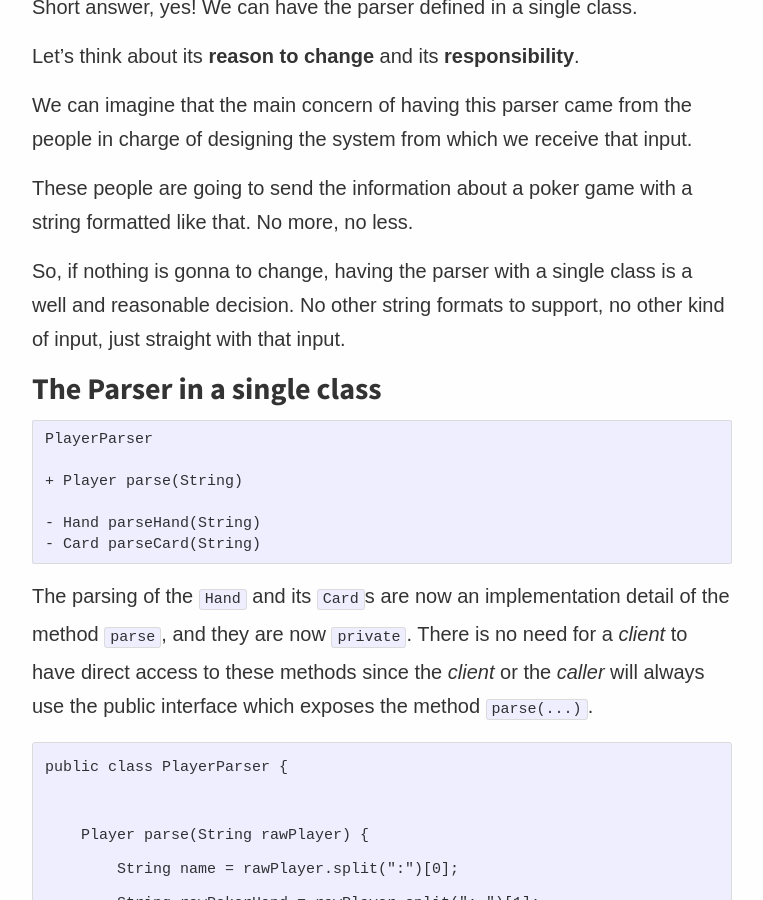
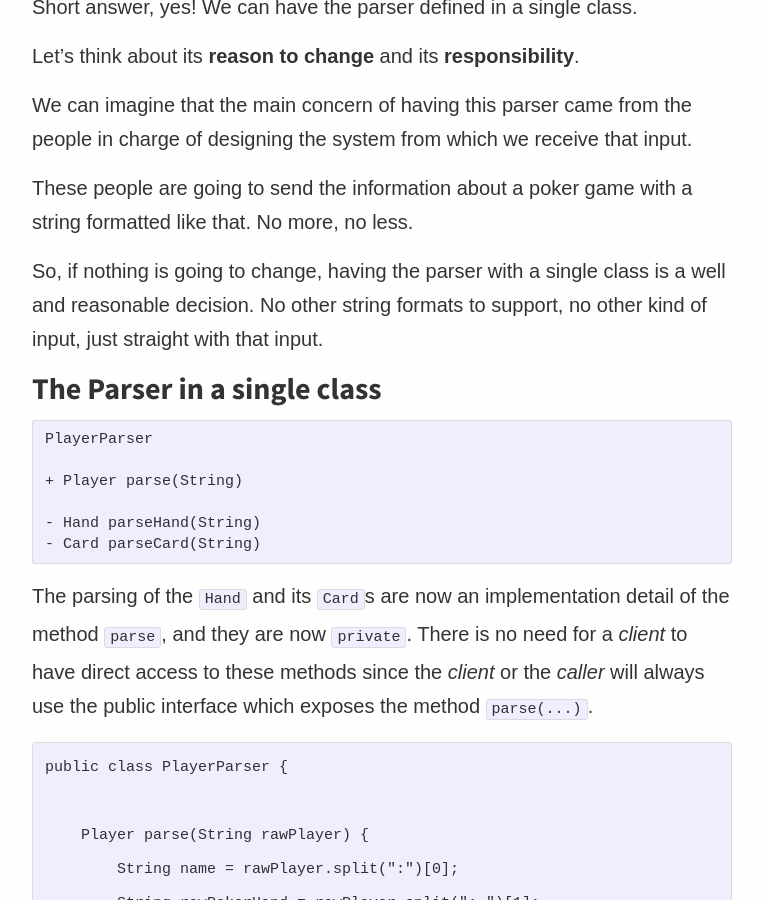
Before and after one commit to joebew42/joebew42.github.io, a Jekyll site: the page built from _posts/2020-07-16-between-responsibility-and-reason-to-change.markdown, in a window 1280 px wide and 900 px high, scrolled down 7483 px. Shown: the whole window, without its empty margins (258-1021 px from the left). Built offline with Jekyll 4.4.1, drawn with Linux system fonts in a browser that asks for light colours; some web fonts are replaced; some of the changed text lies outside the part shown.

Commit message:
Fix some other typo, thanks Piero :)

```diff
--- a/_posts/2020-07-16-between-responsibility-and-reason-to-change.markdown
+++ b/_posts/2020-07-16-between-responsibility-and-reason-to-change.markdown
@@ -229,7 +229,7 @@ We can imagine that the main concern of having this parser came from the people
 
 These people are going to send the information about a poker game with a string formatted like that. No more, no less.
 
-So, if nothing is gonna to change, having the parser with a single class is a well and reasonable decision. No other string formats to support, no other kind of input, just straight with that input.
+So, if nothing is going to change, having the parser with a single class is a well and reasonable decision. No other string formats to support, no other kind of input, just straight with that input.
 
 ## The Parser in a single class
 
```
Also changed, not shown: other parts of _posts/2020-07-16-between-responsibility-and-reason-to-change.markdown (+1 -1 lines).
